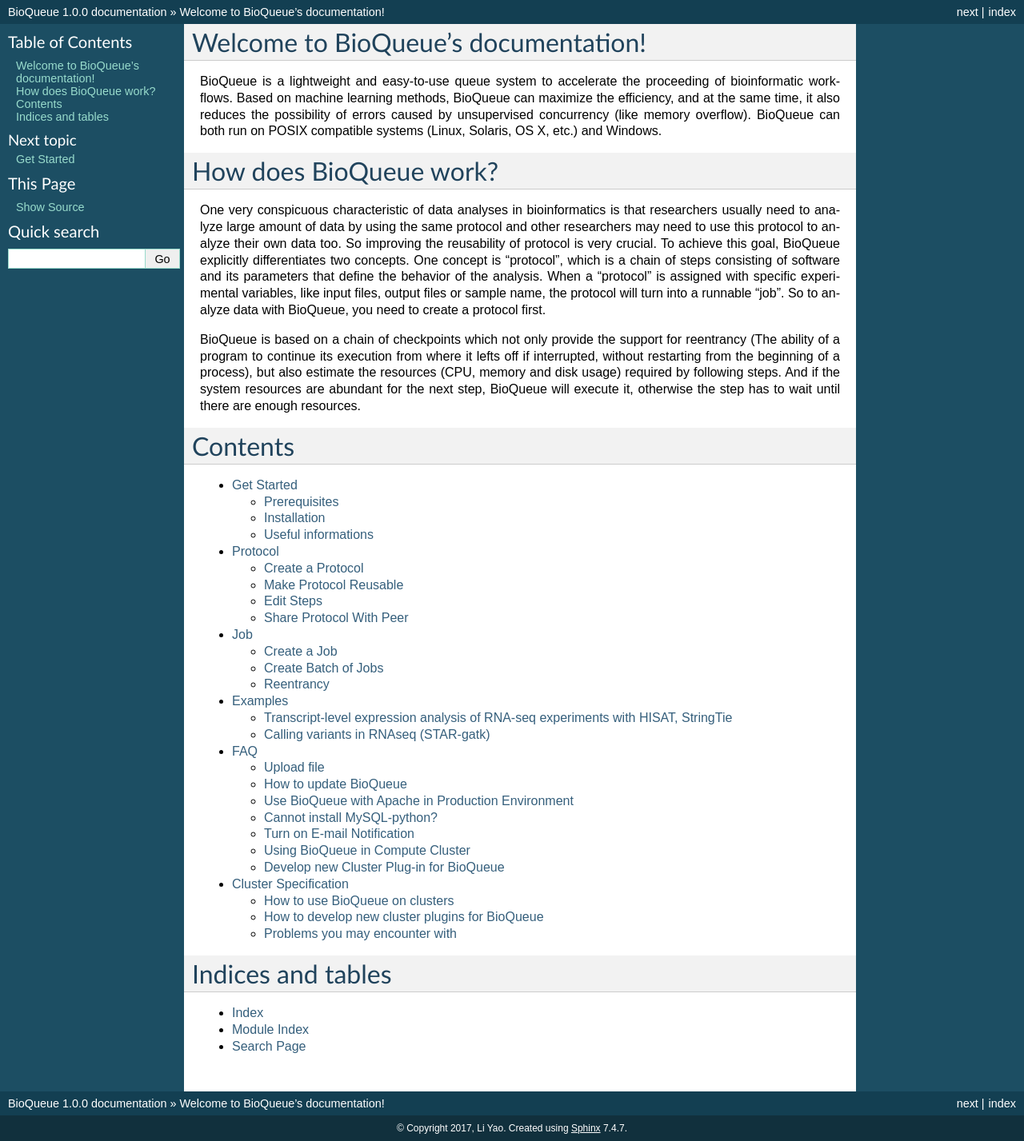
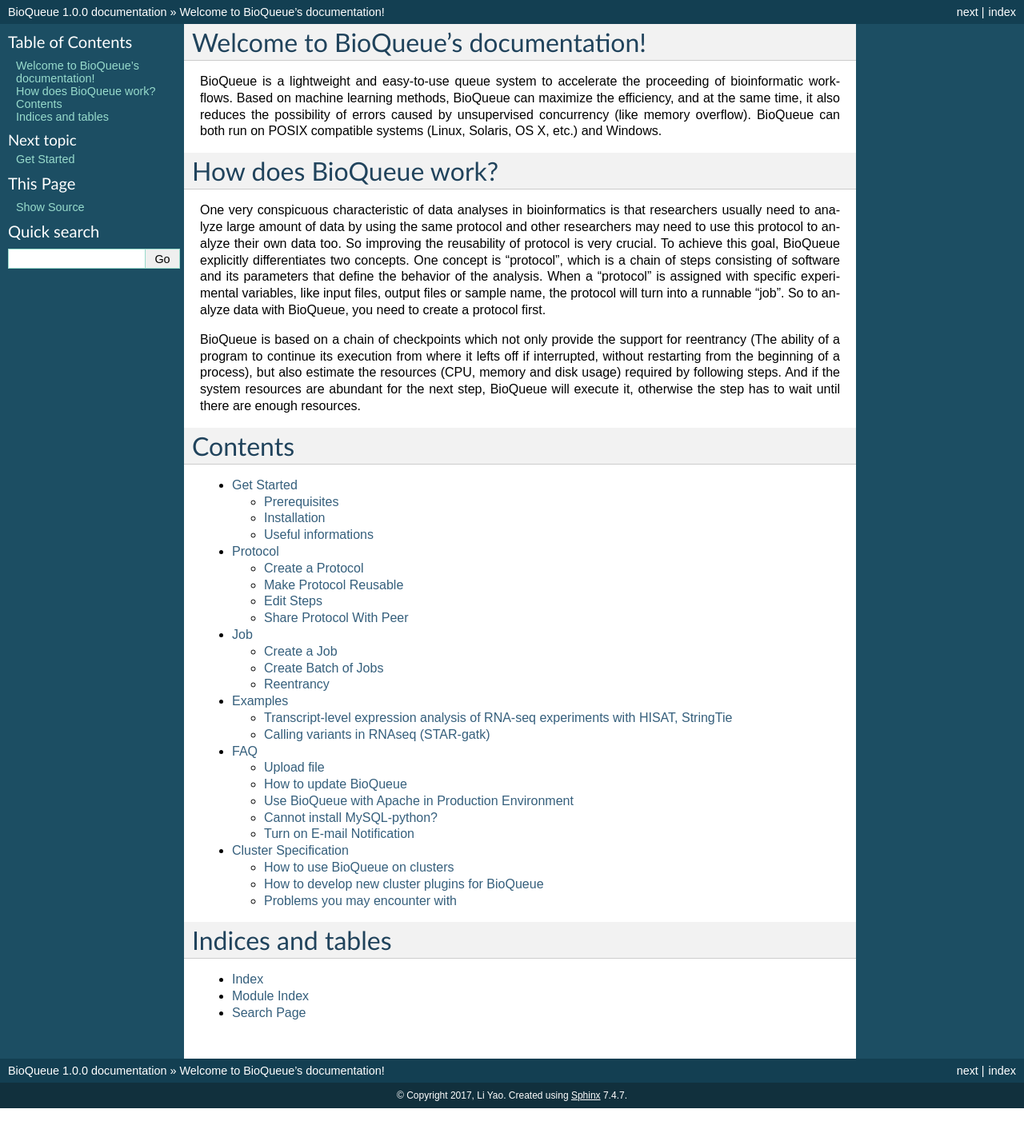
Before and after one commit to liyao001/BioQueueDoc, a Sphinx documentation site: the page built from source/index.rst, in a window 1280 px wide. Shown: the whole page at 80% size. Built offline with Sphinx 7.4.7, drawn with Linux system fonts in a browser that asks for light colours; after the commit the page ends 1386 px from its top, so only the background shows below that; some of the changed lines change nothing that is shown.

Commit message:
Remove redundant content

```diff
--- a/source/faq.rst
+++ b/source/faq.rst
@@ -52,11 +52,3 @@
 Turn on E-mail Notification
 ---------------------------
 We know that keeping an eye on watching those time-consuming jobs is very tedious, so BioQueue provides an E-mail notification for changes among job status. By default, e-mail notification is silent. To turn on this push service, you need to fill in a form in ``Settings >> Notification``. If the ``Mail host`` textbox is left to be blank, then the service will be silent, otherwise BioQueue will send a mail to you when a job is finished or an error is raised. And then you can configure it as a mail client.
-
-Using BioQueue in Compute Cluster
----------------------------------
-BioQueue possesses a plug-in system to provide supports for compute clusters. For example, BioQueue currently supports TORQUE PBS, and does not require a dedicated or special cluster configuration. If you want to use BioQueue in TORQUE PBS, open the ``Settings >> Cluster Settings``, then fill in the form.
-
-Develop new Cluster Plug-in for BioQueue
-----------------------------------------
-We use ``__import__`` feature to load drivers for HPC, so to develop new cluster plug-in for BioQueue, you need to implement functions listed in ``worker >> cluster_models >> TorquePBS.py``. Then you should save this driver file in the ``cluster_models`` folder. When you want to load this driver, change ``type`` in ``config.conf`` file to identical to the driver’s name.
```
